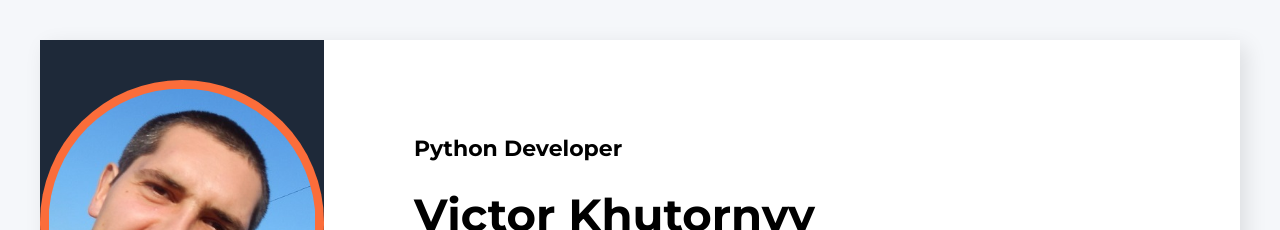
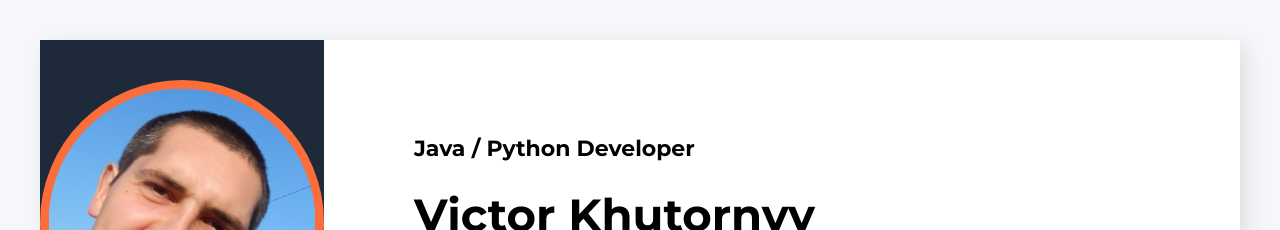
Before and after one commit to Treonin/Treonin, a plain HTML site: page index.html in a window 1280 px wide. Shown: the top 230 px of the page. Drawn offline with Linux system fonts and the light colour scheme.

Commit message:
Update index.html

```diff
--- a/index.html
+++ b/index.html
@@ -21,7 +21,7 @@
       <div class="main-content-section">
         <!-- about me section-->
         <div class="about-me-section">
-          <h2 class="about-me-profession">Python Developer</h2>
+          <h2 class="about-me-profession">Java / Python Developer</h2>
           <h1 class="about-me-name">Victor Khutornyy</h1>
 
           <p class="about-me-description">
```
